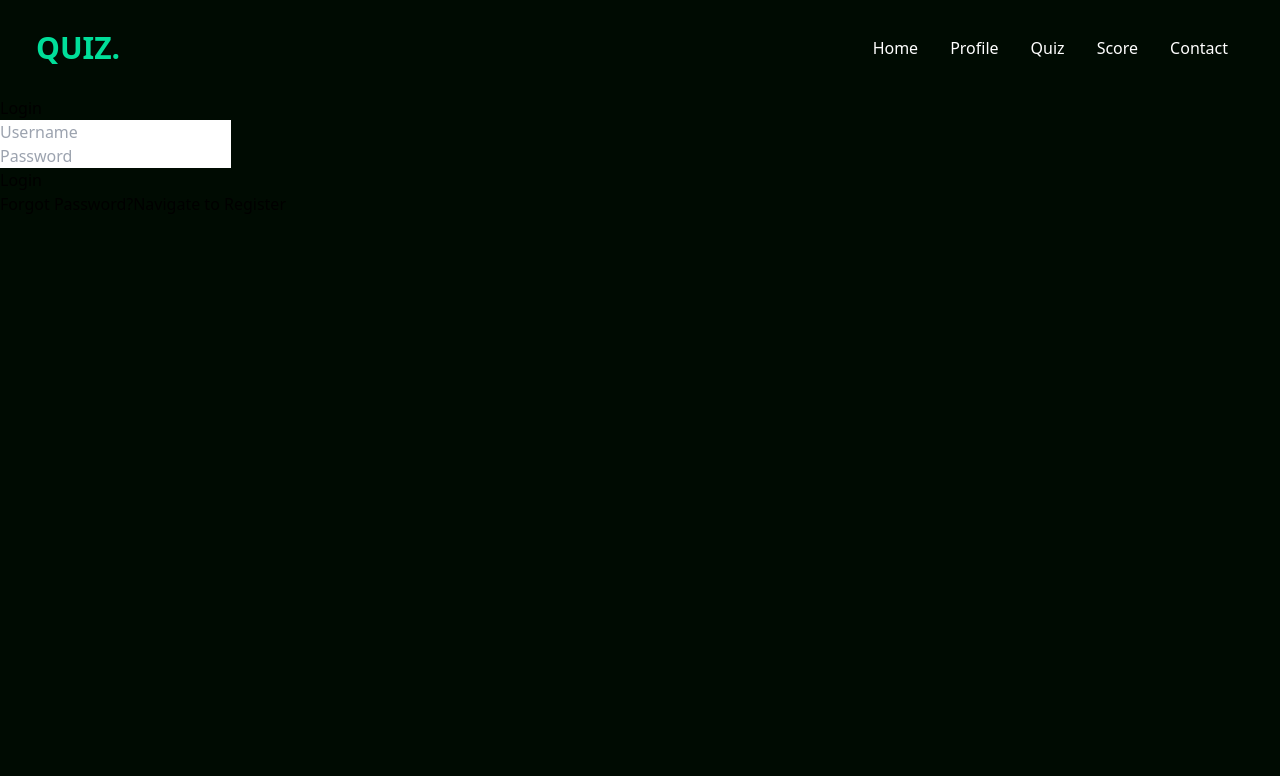
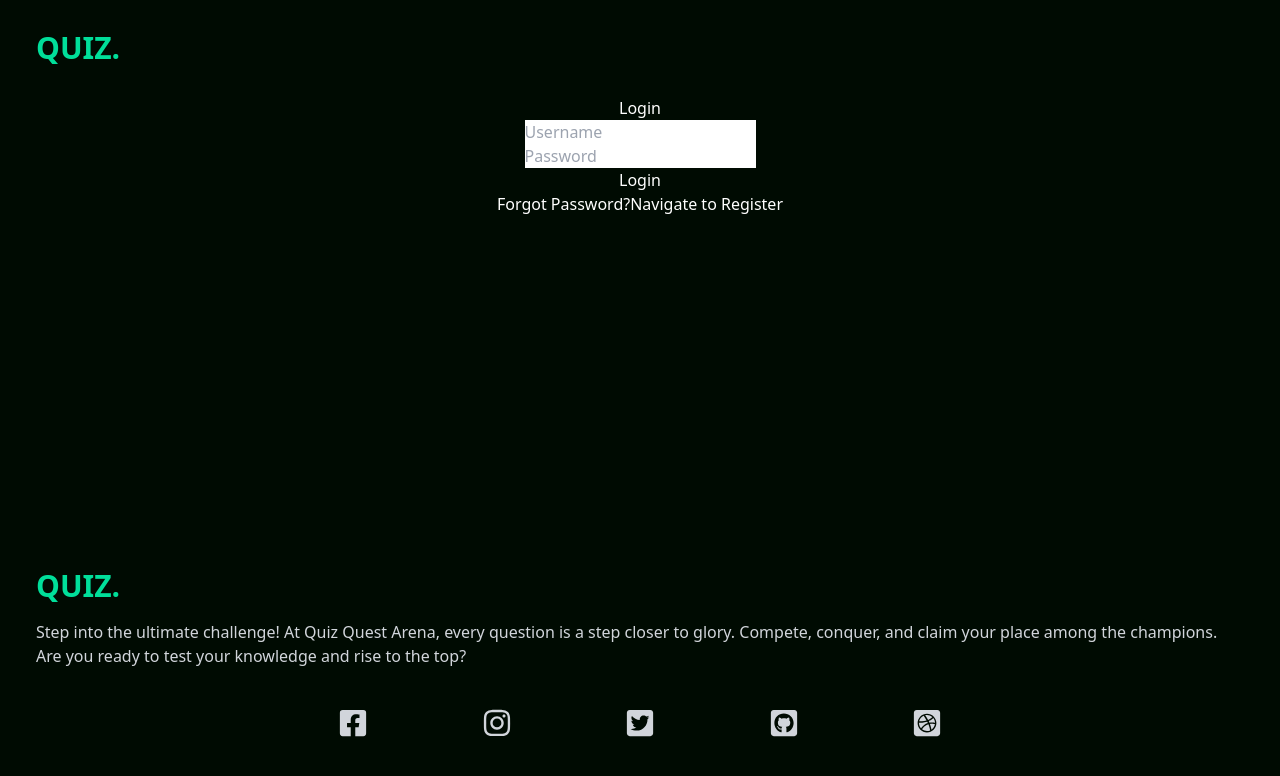
Before and after one commit to nvgrowold/QuizQuestArena-Frontend, a React (Create React App) app: page /login in a window 1280 px wide. Shown: the top 776 px of the page. Built offline with nearby package versions, Linux system fonts and the light colour scheme; the HTML template or start-up script is replaced by a standard one.

Commit message:
hide navbar for home, login, register, forgetpassword and error pages

```diff
--- a/src/App.js
+++ b/src/App.js
@@ -15,6 +15,7 @@ import PlayQuiz from './pages/PlayQuiz';
 import QuizComplete from './pages/QuizComplete';
 
 import Navbar from './components/Navbar';
+import Footer from './components/Footer';
 
 function App() {
   return (
@@ -22,6 +23,7 @@ function App() {
     <Router>
       {/* Ensure Navbar is inside Router */}
       <Navbar />
+      {/* Main content area that grows */}
         <Routes>
           <Route path='/' element={<Home/>}/>
           <Route path='/register' element={<Register/>}/>
@@ -41,6 +43,7 @@ function App() {
           {/* Redirect all undefined routes to the ErrorPage with 404 details */}
           <Route path="*" element={<Navigate to="/error" state={{ message: 'Page not found!', status: '404' }} replace/>}/>
         </Routes>
+      <Footer />
     </Router>
    </div>
   );
--- /dev/null
+++ b/src/components/Footer.js
@@ -0,0 +1,28 @@
+import React from 'react';
+import {
+  FaDribbbleSquare,
+  FaFacebookSquare,
+  FaGithubSquare,
+  FaInstagram,
+  FaTwitterSquare,
+} from 'react-icons/fa';
+
+const Footer = () => {
+  return (
+    <div className='max-w-[1240px] mx-auto mt-72 py-16 px-4 grid lg:grid-cols-1 gap-8 text-gray-300'>
+      <div className=''>
+        <h1 className='w-full text-3xl font-bold text-[#00df9a]'>QUIZ.</h1>
+        <p className='py-4'>Step into the ultimate challenge! At Quiz Quest Arena, every question is a step closer to glory. Compete, conquer, and claim your place among the champions. Are you ready to test your knowledge and rise to the top?</p>
+        <div className='flex justify-between md:w-[50%] mx-auto my-6'>
+            <FaFacebookSquare size={30} />
+            <FaInstagram size={30} />
+            <FaTwitterSquare size={30} />
+            <FaGithubSquare size={30} />
+            <FaDribbbleSquare size={30} />
+        </div>
+      </div>
+    </div>
+  );
+};
+
+export default Footer;
--- a/src/components/Navbar.jsx
+++ b/src/components/Navbar.js
@@ -15,14 +15,25 @@ const Navbar = () => {
       setIsMenuOpen(false);
     };
 
-    //don't show the menu in home page, only show logo
-    const isHomePage = location.pathname === "/";
+  // List of routes where the menu should be hidden
+  const noMenuRoutes = ["/", "/login", "/register", "/password-reset", "/error"];
+
+  // Check if the current path matches any of the noMenuRoutes
+  const shouldHideMenu = noMenuRoutes.includes(location.pathname);
+
+    // // List of routes where the navbar should not be displayed
+    // const hiddenRoutes = ["/", "/login", "/register", "/password-reset", "/error"];
+
+    // // Check if the current path matches any of the hidden routes
+    // if (hiddenRoutes.includes(location.pathname)) {
+    //   return null; // Don't render the navbar
+    // }
 
   return (
     <div className='flex justify-between items-center h-24 max-w-[1240px] mx-auto px-4 text-white'>
       <h1 className='w-full text-3xl font-bold text-[#00df9a]'>QUIZ.</h1>
       {/* desktop menu */}
-      {!isHomePage && (
+      {!shouldHideMenu && (
         <ul className='hidden md:flex'>
         <li className='p-4'>
             <Link to="/" >Home</Link>
@@ -43,7 +54,7 @@ const Navbar = () => {
       )}
 
       {/* hamburger icon */}
-      {!isHomePage && (
+      {!shouldHideMenu && (
         <div onClick={toggleMenu} className='block md:hidden cursor-pointer' aria-expanded={isMenuOpen}>
           {/*if isMenuOpen is true then show AiOutlineClose, else show AiOutlineMenu */}
           {!isMenuOpen ? <AiOutlineMenu size={20}/> : <AiOutlineClose size={20}/>}
@@ -51,7 +62,7 @@ const Navbar = () => {
       )}
 
       {/* mobile menu */}
-      {!isHomePage && (
+      {!shouldHideMenu && (
         <ul className={`fixed top-0 left-0 w-[60%] h-full border-r border-r-gray-900 bg-[#000300] z-50 ease-in-out duration-500
                   ${isMenuOpen ? 'left-0' : 'left-[-100%]'}`} >
         <h1 className='w-full text-3xl font-bold text-[#00df9a] m-4'>QUIZ.</h1>
--- a/src/pages/Login.js
+++ b/src/pages/Login.js
@@ -52,7 +52,7 @@ function Login() {
   };
 
   return (
-    <div className="form">
+     <div className='form text-white max-w-[800px] h-full w-full h- mx-auto text-center flex flex-col justify-center'>
       <form onSubmit={handleLogin}>
         <h2>Login</h2>
         {errorMessage && <p className="error">{errorMessage}</p>} {/* Display error message if any */}
```
Lines whose indentation alone changed are shown as unchanged.
